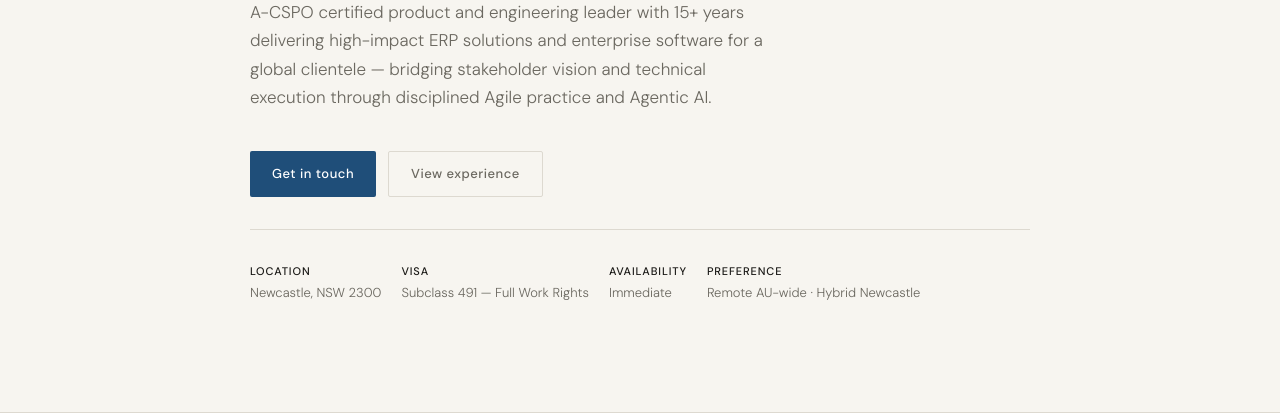
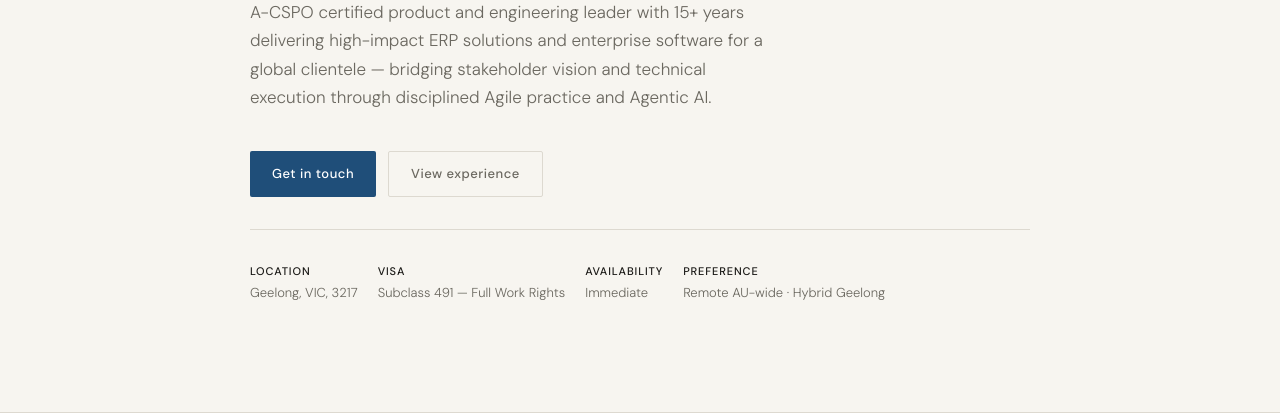
Before and after one commit to arunsomangit/arunsoman, a plain HTML site: page index.html in a window 1280 px wide. Shown: the part 387-800 px from the top of the page. Drawn offline with Linux system fonts and the light colour scheme.

Commit message:
Update index.html
Changed location from NewCastle to Geelong

```diff
--- a/index.html
+++ b/index.html
@@ -146,10 +146,10 @@
         <a href="#experience" class="btn btn-ghost">View experience</a>
       </div>
       <div class="hero-meta reveal">
-        <div class="meta-item"><strong>Location</strong>Newcastle, NSW 2300</div>
+        <div class="meta-item"><strong>Location</strong>Geelong, VIC, 3217</div>
         <div class="meta-item"><strong>Visa</strong>Subclass 491 — Full Work Rights</div>
         <div class="meta-item"><strong>Availability</strong>Immediate</div>
-        <div class="meta-item"><strong>Preference</strong>Remote AU-wide · Hybrid Newcastle</div>
+        <div class="meta-item"><strong>Preference</strong>Remote AU-wide · Hybrid Geelong</div>
       </div>
     </div>
   </section>
@@ -370,7 +370,7 @@
     <div class="inner">
       <div class="sec-label">Contact</div>
       <h2>Let's connect.</h2>
-      <p class="sub">Open to Senior Product Manager, Engineering Manager, IT Delivery Manager, and related leadership roles — remote across Australia or hybrid in Newcastle, NSW.</p>
+      <p class="sub">Open to Senior Product Manager, Engineering Manager, IT Delivery Manager, and related leadership roles — remote across Australia or hybrid in Geelong, VIC.</p>
       <div class="contact-links">
         <a href="mailto:arun.soman.p@gmail.com" class="contact-link">
           <svg width="14" height="14" viewBox="0 0 24 24" fill="none" stroke="currentColor" stroke-width="1.5"><rect x="2" y="4" width="20" height="16" rx="2"/><path d="M2 7l10 7 10-7"/></svg>
@@ -386,7 +386,7 @@
         </a>
         <a href="#" class="contact-link">
           <svg width="14" height="14" viewBox="0 0 24 24" fill="none" stroke="currentColor" stroke-width="1.5"><path d="M21 10c0 7-9 13-9 13s-9-6-9-13a9 9 0 0118 0z"/><circle cx="12" cy="10" r="3"/></svg>
-          Newcastle, NSW 2300
+          Geelong, VIC, 3217
         </a>
       </div>
       <div class="footer-note">Arun Soman · A-CSPO · Australian Subclass 491 Visa · Full Work Rights Across Australia</div>
```
